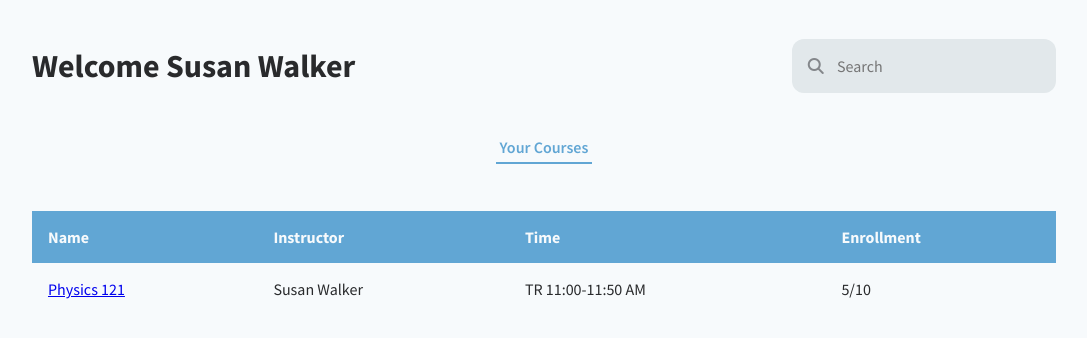
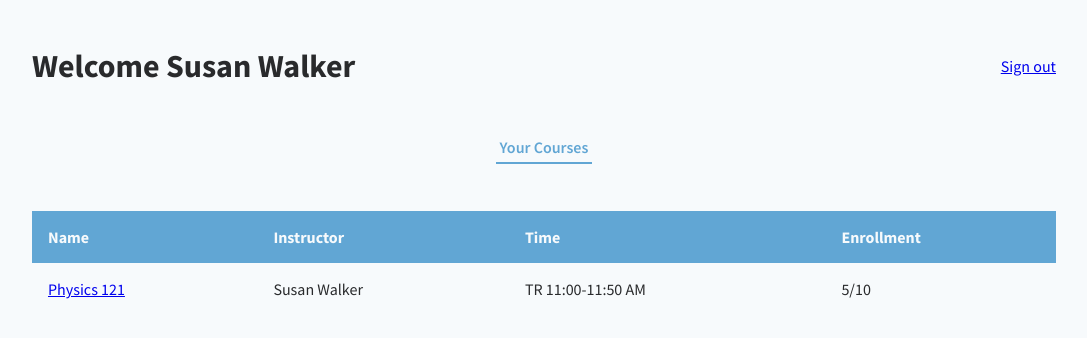
Before and after one commit to robokae/CSE-106-Lab-8, a Flask app: a page that uses templates/navbar.html in a window 1280 px wide. Shown: the part 64-402 px from the top of the page, without its empty margins (96-1183 px from the left). Run offline with Flask 2, Linux system fonts and the light colour scheme; a user stored in the database is signed in; data comes from the database, SQL or seed files in the repository; both versions use the stored data as it was after the commit; some libraries are stand-ins or nearby versions.

Commit message:
added sign out link

```diff
--- a/app.py
+++ b/app.py
@@ -34,7 +34,6 @@ admin.add_view(ModelView(Enrollment, db.session))
 
 # -------- Login ----------
 # LoginManager = instance of login
-
 login.login_view = 'login'
 
 @login.user_loader
--- a/templates/navbar.html
+++ b/templates/navbar.html
@@ -1,5 +1,6 @@
 {% block navbar %}
 <nav class="navbar-container">
     <a class="title">ACME University</a>
+    {% block sign_out %}{% endblock %}
 </nav>
 {% endblock %}
--- a/templates/person.html
+++ b/templates/person.html
@@ -10,9 +10,12 @@
     <div class="person-container">
         <div class="person-container-top">
             <h1 class="greeting">Welcome {% block person_name %}{% endblock %}</h1>
-            <div class="search-bar">
+            <!-- <div class="search-bar">
                 <i class="fas fa-search"></i>
                 <input type="text" placeholder="Search" autocomplete="off">
+            </div> -->
+            <div>
+                <a href="{{ url_for('logout') }}">Sign out</a>
             </div>
         </div>
         <div class="person-container-middle">
```
Also changed, not shown: example.sqlite.
